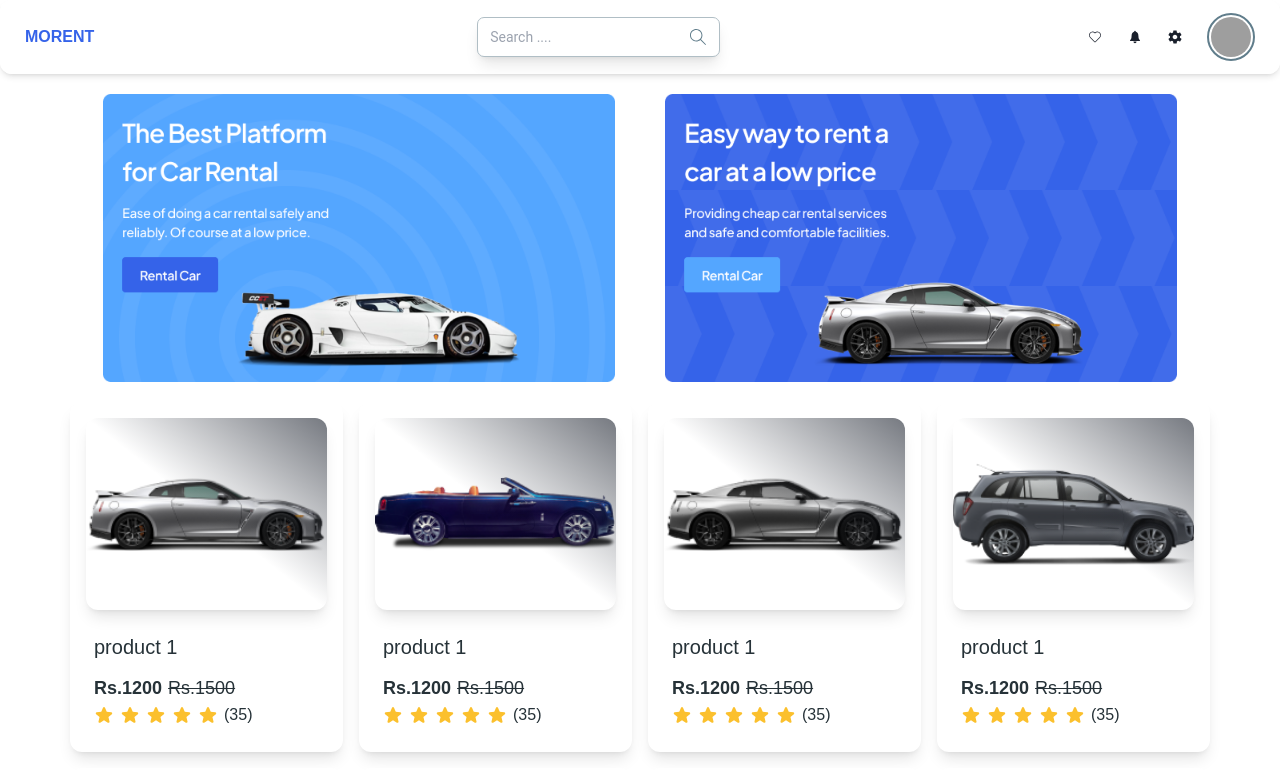
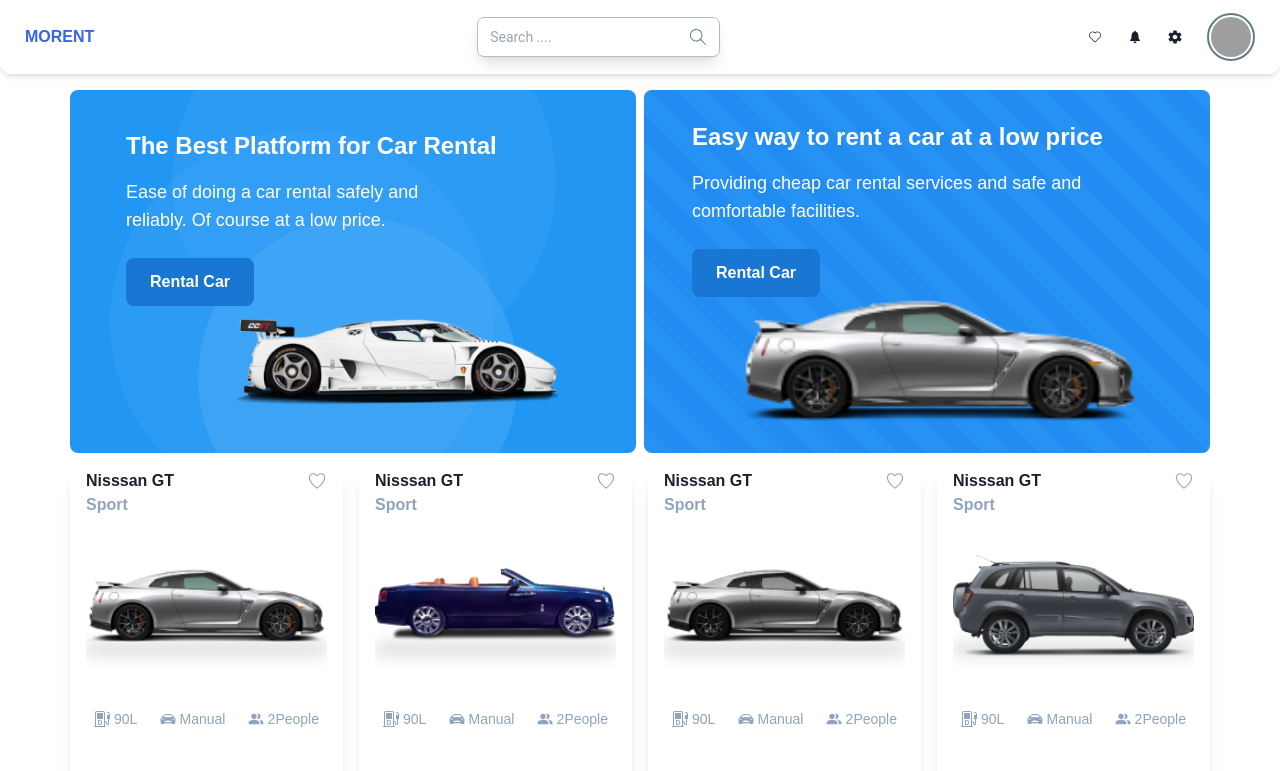
Before and after one commit to ubaidahmed04/Nextjs-UI-Hackathon, a Next.js app: page / in a window 1280 px wide. Shown: the top 771 px of the page. Built offline with nearby package versions, Linux system fonts and the light colour scheme; grey boxes are pictures that could not be loaded.

Commit message:
update home page and update  card and hero section styles

```diff
--- a/app/page.js
+++ b/app/page.js
@@ -12,11 +12,13 @@
 import Product9 from "@/Images/Car (9).png";
 import Product10 from "@/Images/Car (10).png";
 import Product11 from "@/Images/Car (11).png";
+import CarRentalHero from "@/components/Herosection/HeroCard2";
 export default function Home() {
   return (
     <>
-    <span>
-    <HeroSection/>
+      <span className="py-4 grid grid-cols-1 md:grid-cols-2 gap-2">
+        <HeroSection />
+        <CarRentalHero />
       </span>
       <span className="grid grid-cols-1 gap-4 md:grid-cols-2 lg:grid-cols-4">
         <ProductCard url={Product1} title='product 1' price1={1200} price2={1500} />
@@ -30,6 +32,12 @@
         <ProductCard url={Product9} title='product 1' price1={1200} price2={1500} />
         <ProductCard url={Product10} title='product 1' price1={1200} price2={1500} />
         <ProductCard url={Product11} title='product 1' price1={1200} price2={1500} />
+        <ProductCard url={Product11} title='product 1' price1={1200} price2={1500} />
+      </span>
+      <span className="w-full flex justify-center py-4">
+        <button className="mt-6 px-6 py-3 bg-darkBlue  hover:bg-blue-800 rounded-lg text-white font-semibold">
+          Show more car
+        </button>
       </span>
     </>
   );
--- /dev/null
+++ b/components/Herosection/HeroCard2.jsx
@@ -0,0 +1,38 @@
+import Image from "next/image";
+import ADs2 from "@/Images/Car (1).png";
+
+export default function CarRentalHero() {
+    return (
+      <div className="relative bg-blue-500 text-white h-full rounded-lg overflow-hidden flex items-center justify-center">
+        {/* Chevron Pattern */}
+        <div className="absolute inset-0 overflow-hidden">
+          <div className="bg-chevron-pattern w-full h-full opacity-20"></div>
+        </div>
+
+        {/* Content */}
+        <div className="relative z-10 w-full px-6 lg:px-12 flex flex-col lg:flex-row justify-center items-center ">
+          <div className="text-center lg:text-left">
+            <h1 className="text-xl lg:text-2xl font-bold w-full">
+              Easy way to rent a car at a low price
+            </h1>
+            <p className="mt-4 text-lg">
+              Providing cheap car rental services and safe and comfortable facilities.
+            </p>
+            <button className="mt-6 px-6 py-3 bg-blue-700 hover:bg-blue-800 rounded-lg text-white font-semibold">
+              Rental Car
+            </button>
+            <div className="mt-8 lg:mt-0 lg:ml-12 relative">
+          <Image
+          height={300}
+          width={300}
+            src={ADs2}
+            alt="Car"
+            className="max-w-full w-[400px]"
+          />
+          </div>
+          </div>
+
+        </div>
+      </div>
+    );
+  }
--- a/components/Herosection/index.jsx
+++ b/components/Herosection/index.jsx
@@ -1,29 +1,42 @@
 import React from 'react'
-import ADs1 from "@/Images/Ads 1.png";
-import ADs2 from "@/Images/Ads 2.png";
+import ADs2 from "@/Images/Car (1).png";
+import ADs1 from "@/Images/car7.png";
 import Image from 'next/image';
 
 export const HeroSection = () => {
   return (
-    <div className='grid grid-cols-1 py-5 px-4 gap-4 md:grid-cols-2 '>
-      <span>
-      <Image
-          height={400}
-          width={320}
-          src={ADs1}
-          alt="ui/ux review check"
-          className="h-72 w-full object-contain"
-        />
-      </span>
-      <span className='hidden md:block'>
-      <Image
-          height={200}
-          width={220}
-          src={ADs2}
-          alt="ui/ux review check"
-          className="h-72 w-full object-contain"
-        />
-      </span>
+    <div className="relative bg-blue-500 text-white h-full flex items-center rounded-lg justify-center md:justify-start py-10 px-2">
+      {/* Background Circles */}
+      <div className="absolute inset-0 overflow-hidden">
+        <div className="absolute w-96 h-96 rounded-full bg-blue-400 opacity-30 top-10 left-10" />
+        <div className="absolute w-80 h-80 rounded-full bg-blue-300 opacity-30 top-32 left-32" />
+        <div className="absolute w-96 h-96 rounded-full bg-blue-400 opacity-30 bottom-20 right-20" />
+      </div>
+
+      {/* Content */}
+      <div className="relative z-10 w-full px-6 lg:px-12 flex flex-col lg:flex-row justify-center items-center ">
+        <div className="text-center lg:text-left">
+          <h1 className="text-xl lg:text-2xl font-bold w-full">
+            The Best Platform for Car Rental
+          </h1>
+          <p className="mt-4 text-lg w-2/3">
+            Ease of doing a car rental safely and reliably. Of course at a low price.
+          </p>
+          <button className="mt-6 px-6 py-3 bg-blue-700 hover:bg-blue-800 rounded-lg text-white font-semibold">
+            Rental Car
+          </button>
+          <div className="mt-8 lg:mt-0 lg:ml-20  relative ">
+          <Image
+          height={300}
+          width={300}
+            src={ADs1} // Replace this with the correct path to your car image
+            alt="Car"
+            className="max-w-full w-[400px]"
+          />
+        </div>
+        </div>
+
+      </div>
 
 
     </div>
--- a/components/ProductCard/index.jsx
+++ b/components/ProductCard/index.jsx
@@ -9,7 +9,10 @@
 } from "@material-tailwind/react";
 import Image from "next/image";
 import Link from "next/link";
-
+import { BsFuelPumpDiesel } from "react-icons/bs";
+import { IoCarSport } from "react-icons/io5";
+import { MdPeopleAlt } from "react-icons/md";
+import { IoIosHeartEmpty } from "react-icons/io";
 function StarIcon() {
   return (
     <svg
@@ -31,58 +34,60 @@
   return (
 
     <Card className="min-w-full max-w-[14rem] shadow-lg">
+
       <Link href={'/products'}>
-      <CardHeader floated={false} color="blue-gray " className="group relative">
+    <div className="px-4">
+      <span className="flex items-center justify-between ">
+        <span className="text-black font-bold">Nisssan GT</span>
+        <IoIosHeartEmpty className="text-gray " size={20}/>
+      </span>
+        <p className="text-gray font-semibold"> Sport</p>
+    </div>
+      <CardHeader floated={false} shadow={false} className="group relative">
         <Image
           height={200}
           width={220}
           src={url}
           alt="ui/ux review check"
-          className="h-48 w-full object-contain"
+          className="h-36 w-full object-contain"
         />
-        <div className="to-bg-black-10 absolute inset-0 h-full w-full bg-gradient-to-tr from-transparent via-transparent to-black/60 " />
-        {/* Add to Cart button */}
-        {/* <Button
-          size="md"
-          className="absolute bottom-0 left-0 right-0 opacity-0 translate-y-4 group-hover:translate-y-0 group-hover:opacity-100 transition-all duration-300 ease-in-out w-full h-12 bg-secondary text-white"
-          fullWidth={true}
-        >
-          Add to Cart
-        </Button> */}
-        {/* <IconButton
-          size="sm"
-          color="red"
-          variant="text"
-          className="!absolute top-4 right-4 rounded-full"
-        >
-          <svg
-            xmlns="http://www.w3.org/2000/svg"
-            viewBox="0 0 24 24"
-            fill="currentColor"
-            className="h-6 w-6"
-          >
-            <path d="M11.645 20.91l-.007-.003-.022-.012a15.247 15.247 0 01-.383-.218 25.18 25.18 0 01-4.244-3.17C4.688 15.36 2.25 12.174 2.25 8.25 2.25 5.322 4.714 3 7.688 3A5.5 5.5 0 0112 5.052 5.5 5.5 0 0116.313 3c2.973 0 5.437 2.322 5.437 5.25 0 3.925-2.438 7.111-4.739 9.256a25.175 25.175 0 01-4.244 3.17 15.247 15.247 0 01-.383.219l-.022.012-.007.004-.003.001a.752.752 0 01-.704 0l-.003-.001z" />
-          </svg>
-        </IconButton> */}
+        <div className="blur  h-2 relative bottom-8 w-full bg-blue-gray-800 opacity-30"></div>
       </CardHeader>
       </Link>
 
       <CardBody>
-        <div className="mb-3 flex items-center justify-between">
+        <div className=" ">
+          <span className="flex gap-2 justify-between">
+          <span className="flex gap-1 items-center text-gray">
+            <BsFuelPumpDiesel />  <span className="text-sm"> 90L</span>
+          </span>
+          <span className="flex gap-1 items-center text-gray">
+            <IoCarSport />  <span className="text-sm"> Manual</span>
+          </span>
+          <span className="flex gap-1 items-center text-gray">
+            <MdPeopleAlt />  <span className="text-sm"> 2People</span>
+          </span>
+
+          </span>
+        </div>
+        <div className="mb-3 flex  justify-between items-center pt-10 ">
+          <span>
           <Typography variant="h5" color="blue-gray" className="font-medium myfont">
-            {title}
+            ${price1} /<span className="text-gray text-sm"> day</span>
           </Typography>
+          <Typography variant="h5" color="blue-gray" className="text-sm text-gray myfont">
+            ${price2}
+          </Typography>
+          </span>
+          <span>
+          <Button variant="gradient" className="bg-darkBlue text-white">Rent Now</Button>
+          </span>
+
         </div>
 
-        <Typography
-          color="blue-gray"
-          className="flex items-center gap-1.5 font-medium text-lg"
-        >
-          <span className="text-secondary fontbold myfont">{`Rs.${price1}`}</span>
-          <del className="text-gray-700 mr-2 myfont">{`Rs.${price2}`}</del>
-        </Typography>
 
-        <Typography
+
+        {/* <Typography
           color="blue-gray"
           className="flex items-center gap-1.5 myfont"
         >
@@ -92,7 +97,7 @@
           <StarIcon />
           <StarIcon />
           (35)
-        </Typography>
+        </Typography> */}
       </CardBody>
     </Card>
   );
--- a/tailwind.config.js
+++ b/tailwind.config.js
@@ -20,6 +20,9 @@
           //  black:"#0B1B32",
           //  green:"#83A6CE",
       },
+      backgroundImage: {
+        'chevron-pattern': "repeating-linear-gradient(45deg, #3B82F6 0, #3B82F6 20px, #2563EB 20px, #2563EB 40px)"
+      },
     },
   },
   plugins: [],
```
Also changed, not shown: Images/car7.png (added). Lines whose indentation alone changed are shown as unchanged.
